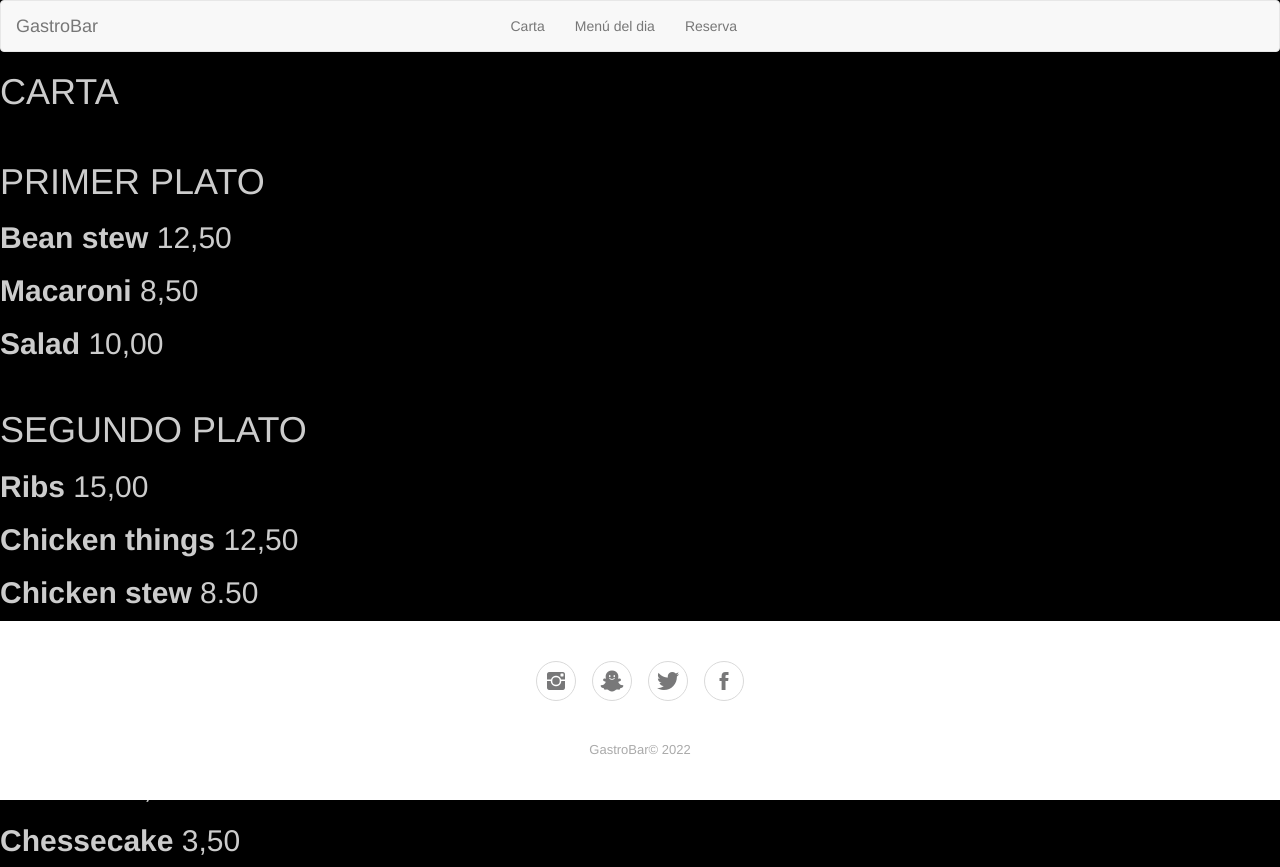
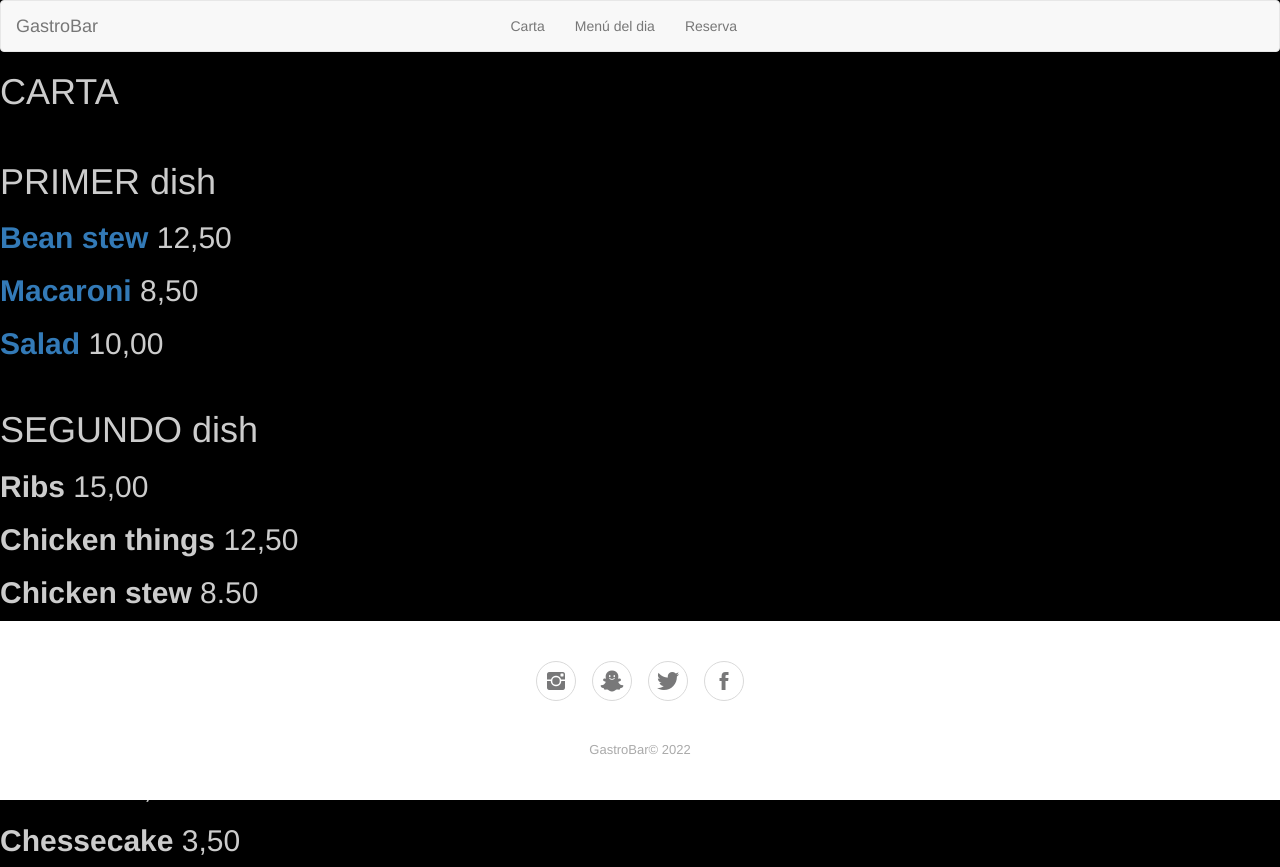
Before and after one commit to CEB-2/django_gastrobar, a Django app: page /gastrobar/ in a window 1280 px wide. Run offline with Django 4.2, Linux system fonts and the light colour scheme; data comes from the database, SQL or seed files in the repository; some libraries are stand-ins or nearby versions.

Commit message:
carta, plato

```diff
--- a/gastrobar/static/css/styles.css
+++ b/gastrobar/static/css/styles.css
@@ -1,9 +1,12 @@
 .body{
     background-color:black;
     overflow-y: scroll; /* Show vertical scrollbar */
-    overflow-x: scroll; /* Show horizontal scrollbar */
     color:#ccc;
 
+}
+
+.div{
+  overflow-y: scroll;
 }
 
 .nav{
--- a/gastrobar/templates/carta.html
+++ b/gastrobar/templates/carta.html
@@ -7,16 +7,16 @@
   <h1 class="w3-center w3-jumbo w3-padding-32">CARTA</h1>
   <br>
 
-  <h1 id="segundo" class="w3-center w3-jumbo w3-padding-32">PRIMER PLATO</h1>
+  <h1 id="segundo" class="w3-center w3-jumbo w3-padding-32">PRIMER dish</h1>
 
   <div id="primero" class="w3-container w3-white w3-padding-32">
-    {% for plato in cartaFirst %}
+    {% for dish in cartaFirst %}
 
     <div class="card-body">
       <h2 class="card-title">
-        <b>{{plato.name}}</b>
+        <b><a href = "{% url 'dish' dish.pk %}"> {{dish.name}} </a></b>
         <span class="w3-right w3-tag w3-dark-grey w3-round"
-          >{{plato.price}}</span
+          >{{dish.price}}</span
         >
       </h2>
     </div>
@@ -25,15 +25,15 @@
 
   <br>
 
-  <h1 id="segundo" class="w3-center w3-jumbo w3-padding-32">SEGUNDO PLATO</h1>
+  <h1 id="segundo" class="w3-center w3-jumbo w3-padding-32">SEGUNDO dish</h1>
   <div class="w3-container w3-white w3-padding-32">
-    {% for plato in cartaSecond %}
+    {% for dish in cartaSecond %}
 
     <div class="card-body">
       <h2 class="card-title">
-        <b>{{plato.name}}</b>
+        <b>{{dish.name}}</b>
         <span class="w3-right w3-tag w3-dark-grey w3-round"
-          >{{plato.price}}</span
+          >{{dish.price}}</span
         >
       </h2>
     </div>
@@ -45,13 +45,13 @@
 
   <h1 id="postre" class="w3-center w3-jumbo w3-padding-32">POSTRE</h1>
   <div class="w3-container w3-white w3-padding-32">
-    {% for plato in cartaThird %}
+    {% for dish in cartaThird %}
 
     <div class="card-body">
       <h2 class="card-title">
-        <b>{{plato.name}}</b>
+        <b>{{dish.name}}</b>
         <span class="w3-right w3-tag w3-dark-grey w3-round"
-          >{{plato.price}}</span
+          >{{dish.price}}</span
         >
       </h2>
     </div>
--- a/gastrobar/urls.py
+++ b/gastrobar/urls.py
@@ -5,7 +5,8 @@
     path('', views.carta, name='carta'),
     path('menu', views.menu, name='menu_dia'),
     path('carta', views.carta, name='carta'),
-    path('dish', views.dish, name='dish'),
+    path('dish/<int:pk>/', views.dish, name='dish'),
+    #path('<int:pk>/', views.dish, name='dish'),
     path('reservation', views.reservation, name='reservation'),
 
 ]
--- a/gastrobar/views.py
+++ b/gastrobar/views.py
@@ -21,26 +21,29 @@
 	return render(request, 'menu.html', context)
 
 def carta(request):
-	cartaFirst = Dish.objects.filter(type="first")
+	cartaFirst = Dish.objects.all().filter(type="first")
 	cartaSecond = Dish.objects.all().filter(type="second")
 	cartaThird = Dish.objects.all().filter(type="dessert")
+
 
 	context = {
 		'cartaFirst' : cartaFirst,
 		'cartaSecond' : cartaSecond,
 		'cartaThird' : cartaThird,
 
+
+
 	}
 	return render(request, 'carta.html', context)
 
-def dish(request):
-	dish = Dish.objects.all()
+def dish(request, pk):
+	dish = Dish.objects.get(pk=pk)
 
 	context = {
 		'dish' : dish,
 
 	}
-	return render(request, 'dish.html', context)
+	return render(request, 'plato.html', context)
 
 
 def reservation(request):
```
Also changed, not shown: gastrobar/templates/plato.html (+23 -0 lines).
